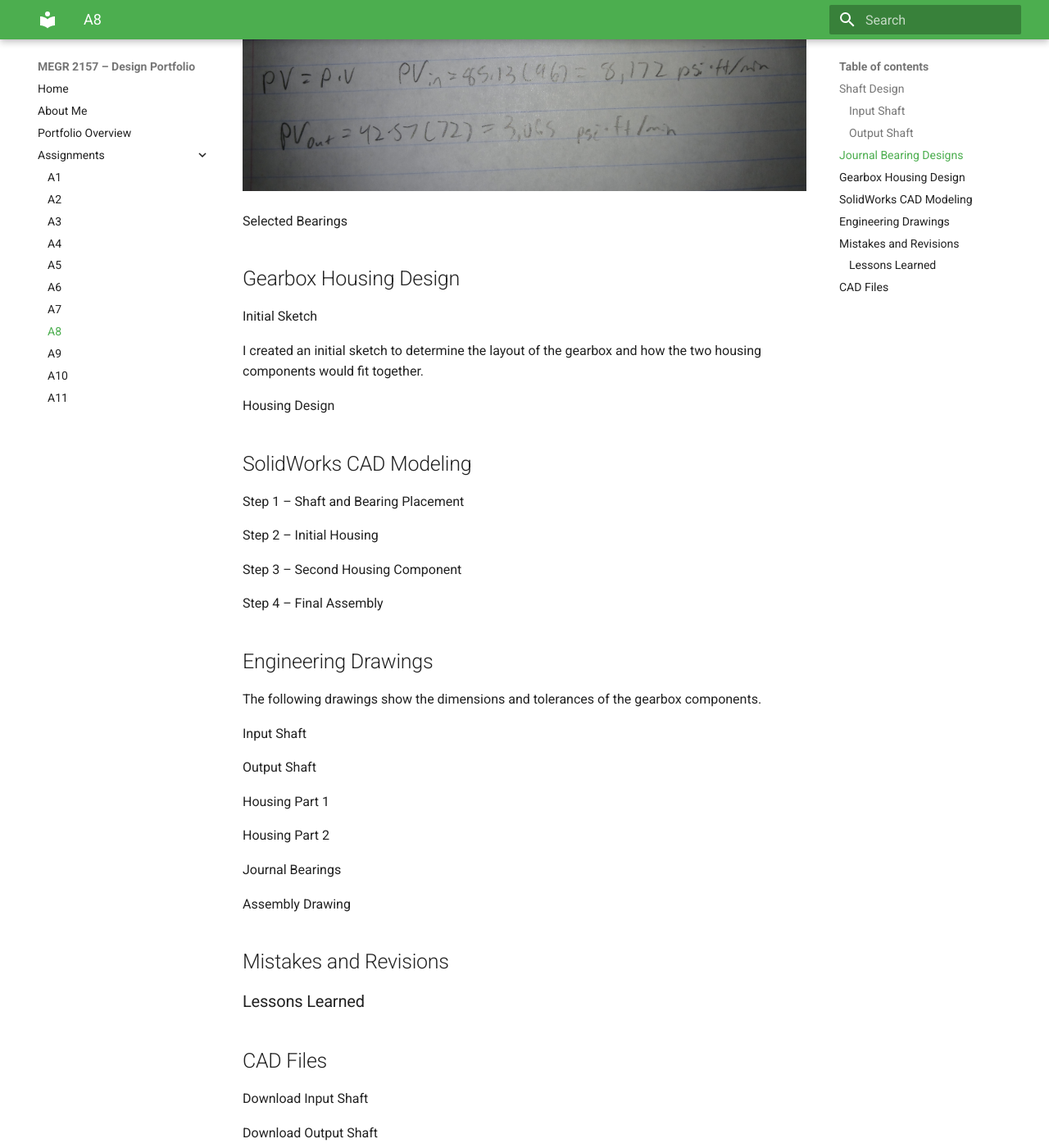
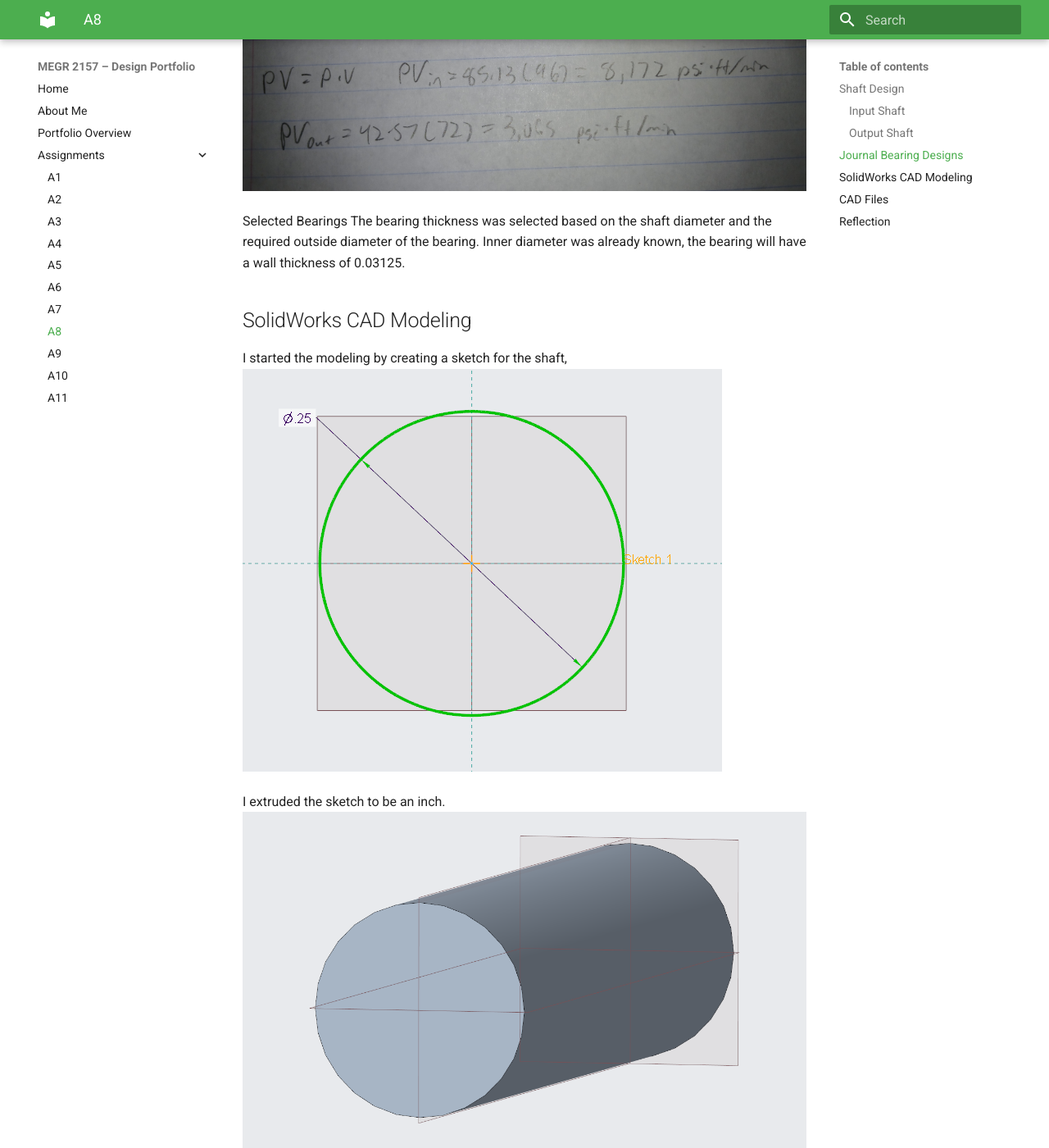
Before and after one commit to DillonK-spec/megr2157-portfolio, an MkDocs documentation site: the page built from docs/assignments/A08/index.md, in a window 1280 px wide and 1400 px high, scrolled down 4554 px. Shown: the whole window at 82% size. Built offline with MkDocs 1.6.1 and Material for MkDocs 9.7.7, drawn with Linux system fonts in a browser that asks for light colours; some of the changed text lies outside the part shown.

Commit message:
Update index.md

```diff
--- a/docs/assignments/A08/index.md
+++ b/docs/assignments/A08/index.md
@@ -110,99 +110,36 @@ Calculations:
 
 
 Selected Bearings
-
-
-
-## Gearbox Housing Design
-
-Initial Sketch
-
-I created an initial sketch to determine the layout of the gearbox and how the two housing components would fit together.
-
-
-
-Housing Design
-
-
-
+The bearing thickness was selected based on the shaft diameter and the required outside diameter of the bearing. Inner diameter was already known, the bearing will have a wall thickness of 0.03125.
 
 
 ## SolidWorks CAD Modeling
 
-Step 1 – Shaft and Bearing Placement
+I started the modeling by creating a sketch for the shaft,
+![A8creo1](A8creo1.PNG)
 
+I extruded the sketch to be an inch.
+![A8creo2](A8creo2.PNG)
 
+I placed the shafts in an assembly and added the gears.
+![A8creo3](A8creo3.PNG)
 
+I added the journal bearings to the shafts.
+![A8creo4](A8creo4.PNG)
 
+I created a housing for the lower portion.
+![A8creo5](A8creo5.PNG)
 
-Step 2 – Initial Housing
-
-
-
-
-
-Step 3 – Second Housing Component
-
-
-
-
-
-Step 4 – Final Assembly
-
-
-
-
-
-## Engineering Drawings
-
-The following drawings show the dimensions and tolerances of the gearbox components.
-
-Input Shaft
-
-
-
-Output Shaft
-
-
-
-Housing Part 1
-
-
-
-Housing Part 2
-
-
-
-Journal Bearings
-
-
-
-Assembly Drawing
-
-
-
-## Mistakes and Revisions
-
-
-
-### Lessons Learned
-
-
+I created a housing for the top portion.
+![A8creo6](A8creo6.PNG)
 
 ## CAD Files
 
-Download Input Shaft
+Download Final Assembly:
+<a href="https://github.com/DillonK-spec/megr2157-portfolio/blob/main/docs/assignments/A08/a8creo.asm.zip" download>Download File</a>
 
-Download Output Shaft
+## Reflection
 
-Download Housing Part 1
+In this assignment, I designed a gearbox in Creo and did the calculations for the shafts and bearings. Both shafts were strong enough for the loads, and I used the bearing calculations to help determine what sizes would work. The modeling took some trial and error, especially when trying to get everything to fit together properly.
 
-Download Housing Part 2
-
-Download Final Assembly
-
-Download Engineering Drawings
-
-9. Time Spent
-
-Total time: [Insert actual hours]
+This project took 7 hours.
```
